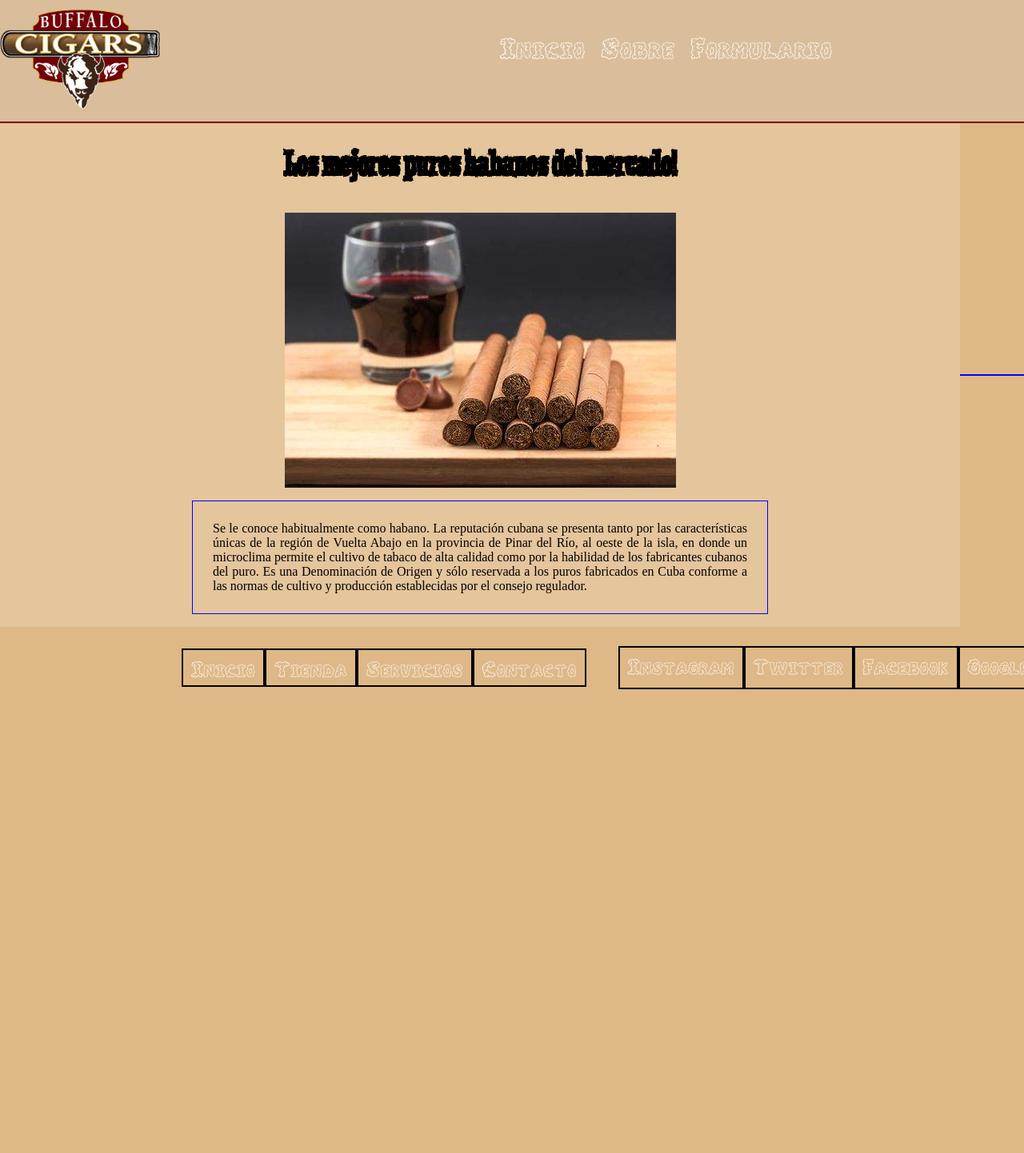
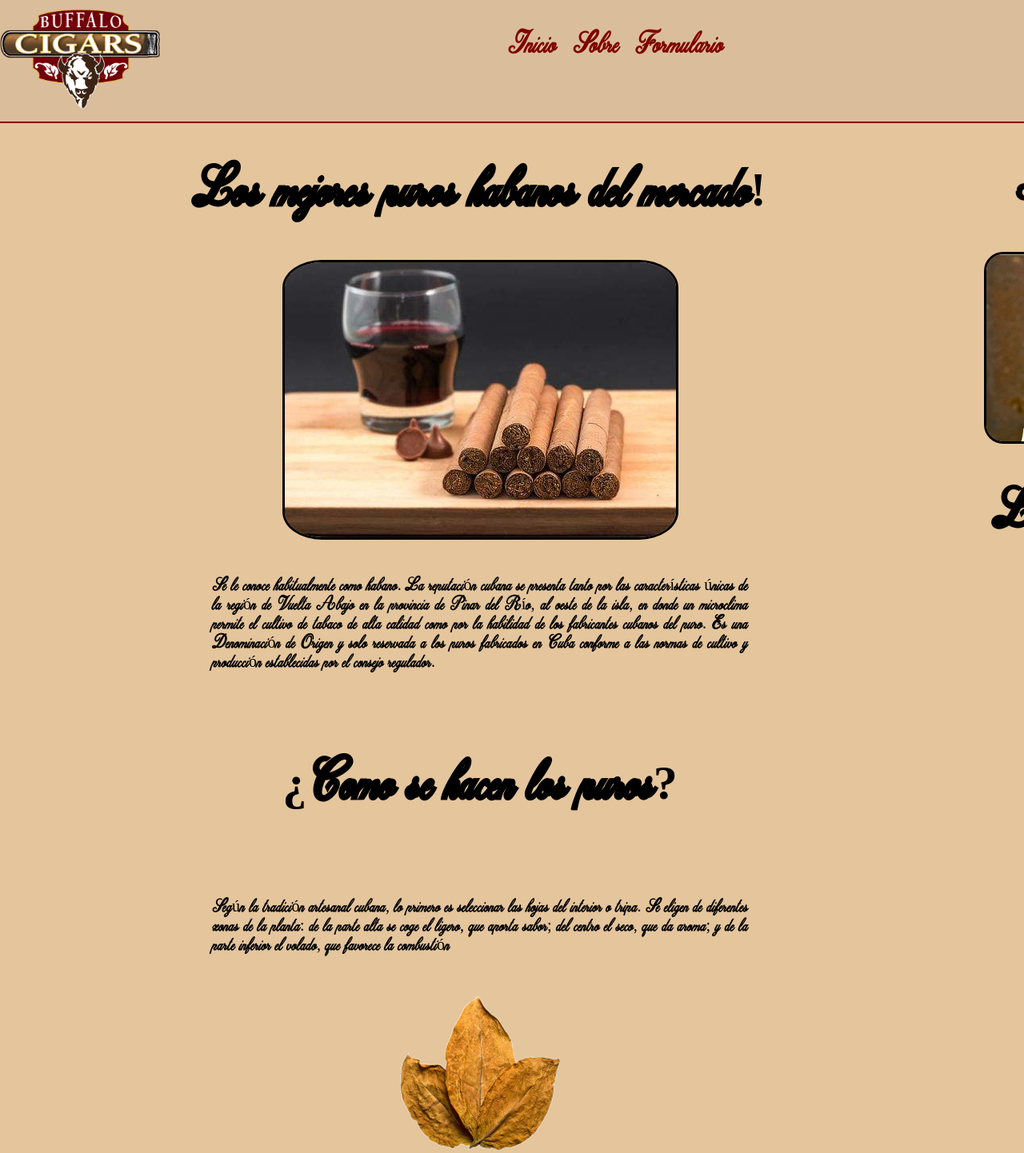
Before and after one commit to DvncanG/proyecto1_DIW, a plain HTML site: page index.html in a window 1280 px wide. Shown: the top 1442 px of the page at 80% size. Before the commit the page ends 886 px from the top, so only its background shows below. Drawn offline with Linux system fonts and the light colour scheme.

Commit message:
Añadido de fotos y css

```diff
--- a/css/footer.css
+++ b/css/footer.css
@@ -1,9 +1,10 @@
 .footer{
     width: 100%;
-    background-color: burlywood;
+    background-color: rgb(228, 197, 156);
     display: flex;
     justify-content: center;
     align-items: center;
+    border-top: 2px solid maroon;
 }
 .footer__lista{
     display: flex;
@@ -16,7 +17,7 @@
 }
 .footer__items a{
  text-decoration: none;
- color: white;
+ color: maroon;
 }
 .footer__items a:hover{
     color: maroon;
--- a/css/main.css
+++ b/css/main.css
@@ -1,12 +1,17 @@
+body{
+    background-color: burlywood;
+}
 .main{
     width: 100%;
-    background-color: burlywood;
+    height: 100%;
+    background-color: rgb(228, 197, 156);
     display: flex;
     justify-content: center;
-    align-items: center;
+    align-items: flex-start;
 }
 .section{
     width: 80%;
+    min-height: 100vh;
     background-color: rgb(228, 197, 156);
     display: flex;
     flex-direction: column;
@@ -20,5 +25,12 @@
     justify-content: center;
     align-items: center;
     flex-direction: column;
-    border: 1px solid blue;
+
 }
+.img{
+    width: 80%;
+}
+.rounded{
+    border-radius: 10%;
+    border: 3px solid black;
+}
--- a/css/menu.css
+++ b/css/menu.css
@@ -13,6 +13,7 @@
 }
 .nav{
     display: flex;
+    padding-left: 10px;
     margin-left: 25%;
 }
 .nav--ul{
@@ -26,8 +27,8 @@ font-size: 2rem;
 }
 .ul--li_link{
     text-decoration: none;
-    color: white;
+    color: maroon;
 }
 .ul--li_link:hover{
-    color: maroon;
+    color: rgb(68, 2, 2);
 }
--- a/css/text.css
+++ b/css/text.css
@@ -6,6 +6,10 @@
     font-family: Smokewoods;
     src: url(../assets/fonts/Smokeinthewoods-e5q6.otf);
 }
+@font-face {
+    font-family: Datter;
+    src: url(../assets/fonts/DattermatterBoldPersoinalUseRegular-GOxqg.ttf);
+}
 .text {
     font-family: Asmoke;
 }
@@ -13,9 +17,14 @@
     font-family: Smokewoods;
     font-size: 42px;
 }
+.text3{
+    font-family: Datter;
+    font-size: 60px;
+
+}
 .text_justify {
     width: 60%;
     text-align: justify;
     padding: 25px;
-    border: 1px solid blue;
+    font-size: 1.25em;
 }
--- a/index.html
+++ b/index.html
@@ -18,7 +18,7 @@
         <div class="header--div__sizeimg">
             <img class="div__img" src="./assets/images/index/pngwing.com.png" alt="">
         </div>
-        <nav class="nav text">
+        <nav class="nav text3">
             <ul class="nav--ul">
                 <li class="nav--ul__li"><a class="ul--li_link" href="">Inicio</a></li>
                 <li class="nav--ul__li"><a class="ul--li_link" href="">Sobre</a></li>
@@ -28,20 +28,37 @@
     </header>
     <main class="main">
         <section class="section">
-            <h1 class="text2">Los mejores puros habanos del mercado!</h1>
-            <img src="./assets/images/index/490x_habanos-portada.jpg" alt="">
-            <p class="text_justify">Se le conoce habitualmente como habano. La reputación cubana se presenta tanto por las características
+            <h2 class="text3">Los mejores puros habanos del mercado!</h2>
+            <img class="rounded" src="./assets/images/index/490x_habanos-portada.jpg" alt="">
+            <p class="text_justify text3">Se le conoce habitualmente como habano. La reputación cubana se presenta tanto
+                por
+                las características
                 únicas de la región de Vuelta Abajo en la provincia de Pinar del Río, al oeste de la isla, en donde un
                 microclima permite el cultivo de tabaco de alta calidad como por la habilidad de los fabricantes cubanos
-                del puro. Es una Denominación de Origen y sólo reservada a los puros fabricados en Cuba conforme a las
-                normas de cultivo y producción establecidas por el consejo regulador.</p>
-
+                del puro. Es una Denominación de Origen y solo reservada a los puros fabricados en Cuba conforme a las
+                normas de cultivo y producción establecidas por el consejo regulador.
+            </p>
+            <h3 class="text3">¿Como se hacen los puros?</h3>
+            <p class="text_justify text3">Según la tradición artesanal cubana, lo primero es seleccionar las hojas del interior o tripa. Se eligen
+                de diferentes zonas de la planta: de la parte alta se coge el ligero, que aporta sabor; del centro el
+                seco, que da aroma; y de la parte inferior el volado, que favorece la combustión</p>
+            <img class="" src="./assets/images/index/pngegg.png" alt="">
+            <br>
         </section>
         <aside class="aside">
+            <h2 class="text3">Noticias</h2>
+            <img class="img rounded" src="./assets/images/index/30977.jpg" alt="">
+            <h3 class="text3">Los Puros</h3>
+            <p class="text_justify text3">
+                La historia del habano comienza en Cuba, en el siglo XV cuando la expedición comandada por Cristobal
+                Colón vio
+                por primera vez el tabaco en el nuevo mundo. Los Indios Taínos enrollaban y prendían unas hojas
+                misteriosas que llamaban «Cohiba«, en una ceremonia desconocida hasta el momento para los descubridores.
+            </p>
 
         </aside>
     </main>
-    <footer class="footer text">
+    <footer class="footer text3">
         <nav>
             <ul class="footer__lista">
                 <li class="footer__items">
```
Also changed, not shown: assets/fonts/DattermatterBoldPersoinalUseRegular-GOxqg.ttf (added), assets/images/index/30977.jpg (added), assets/images/index/pngegg.png (added).
